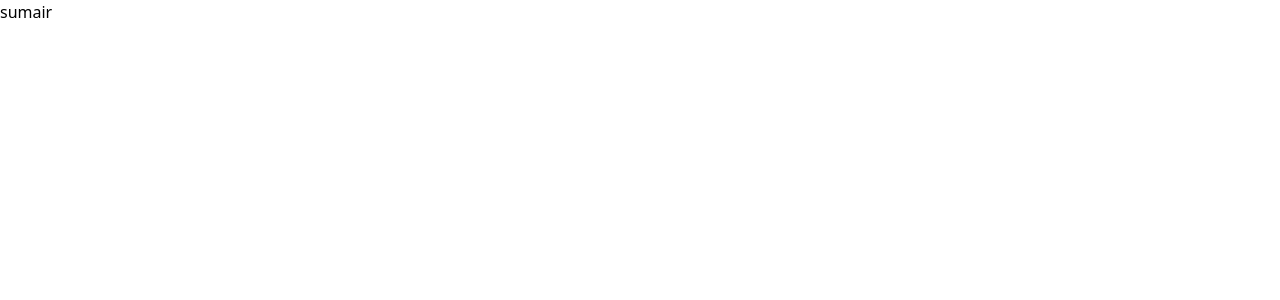
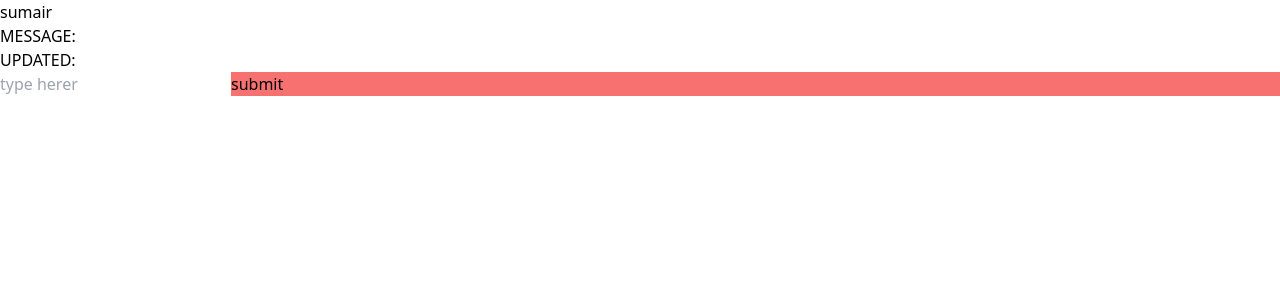
Before and after one commit to SumairShaukat/Reacttypescript, a React (Create React App) app: page / in a window 1280 px wide. Shown: the top 300 px of the page. Built offline with nearby package versions, Linux system fonts and the light colour scheme.

Commit message:
form add

```diff
--- a/src/App.tsx
+++ b/src/App.tsx
@@ -5,7 +5,7 @@ import { fetchCharacter, CharacterType } from "./components/Characters";
 // import Todo from "./components/Todo";
 import "./App.css";
 import NameBadge from "./components/name-badge";
-// import Counter from "./components/Counter";
+import Data from "./components/form";
 
 function App() {
   const [character, setCharacter] = React.useState<CharacterType | null>(null);
@@ -22,6 +22,7 @@ function App() {
   return (
     <>
       <NameBadge name="sumair" />
+      <Data />
     </>
   );
 }
--- /dev/null
+++ b/src/components/form.js
@@ -0,0 +1,33 @@
+import React, { useState } from "react";
+
+function Data() {
+  const [message, setMessage] = useState("");
+  const [update, setUpdate] = useState(message);
+  const InputHandler = (e) => {
+    setMessage(e.target.value);
+  };
+  const UpdateChange = () => {
+    setUpdate(message);
+    console.log(message);
+  };
+
+  return (
+    <div>
+      <h1>MESSAGE: {message}</h1>
+      <h1> UPDATED: {update}</h1>
+      <form className="flex  bg-red-400">
+        <input
+          className="bg-green"
+          onChange={InputHandler}
+          placeholder="type herer"
+          value={message}
+        />
+        <button onClick={UpdateChange} type="submit">
+          submit
+        </button>
+      </form>
+    </div>
+  );
+}
+
+export default Data;
```
